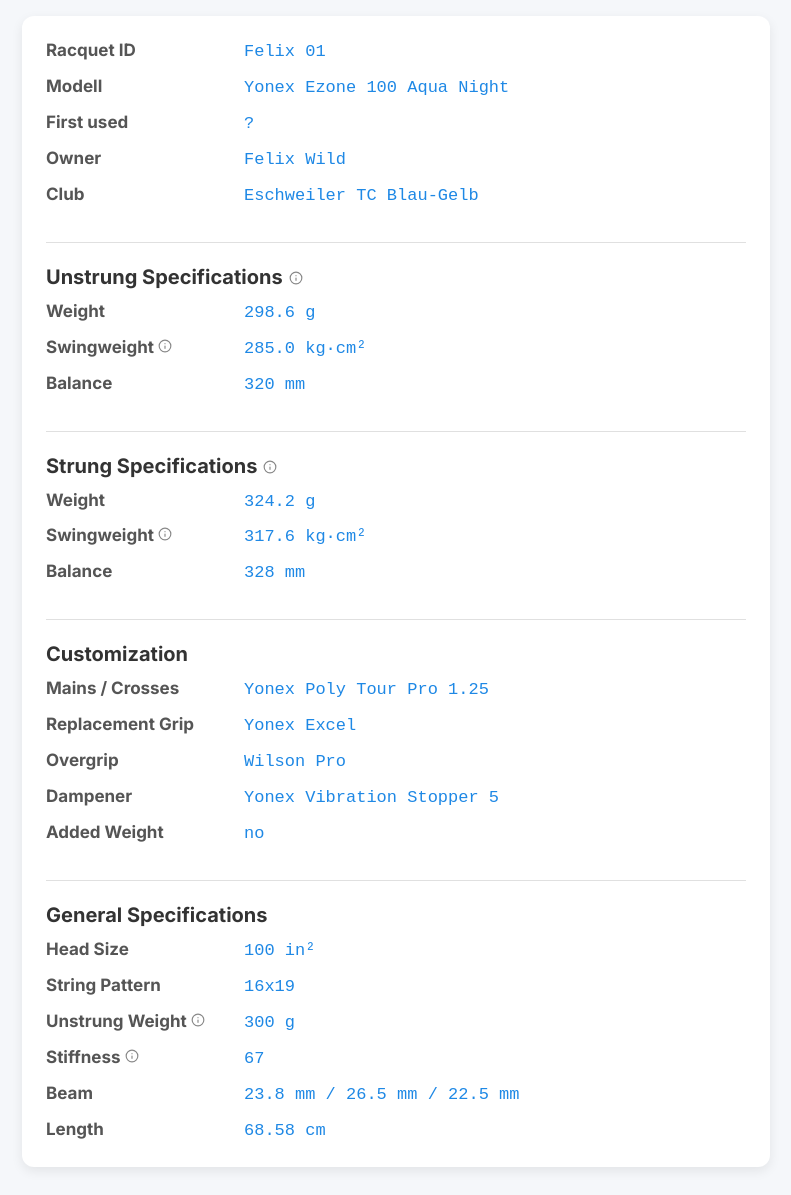
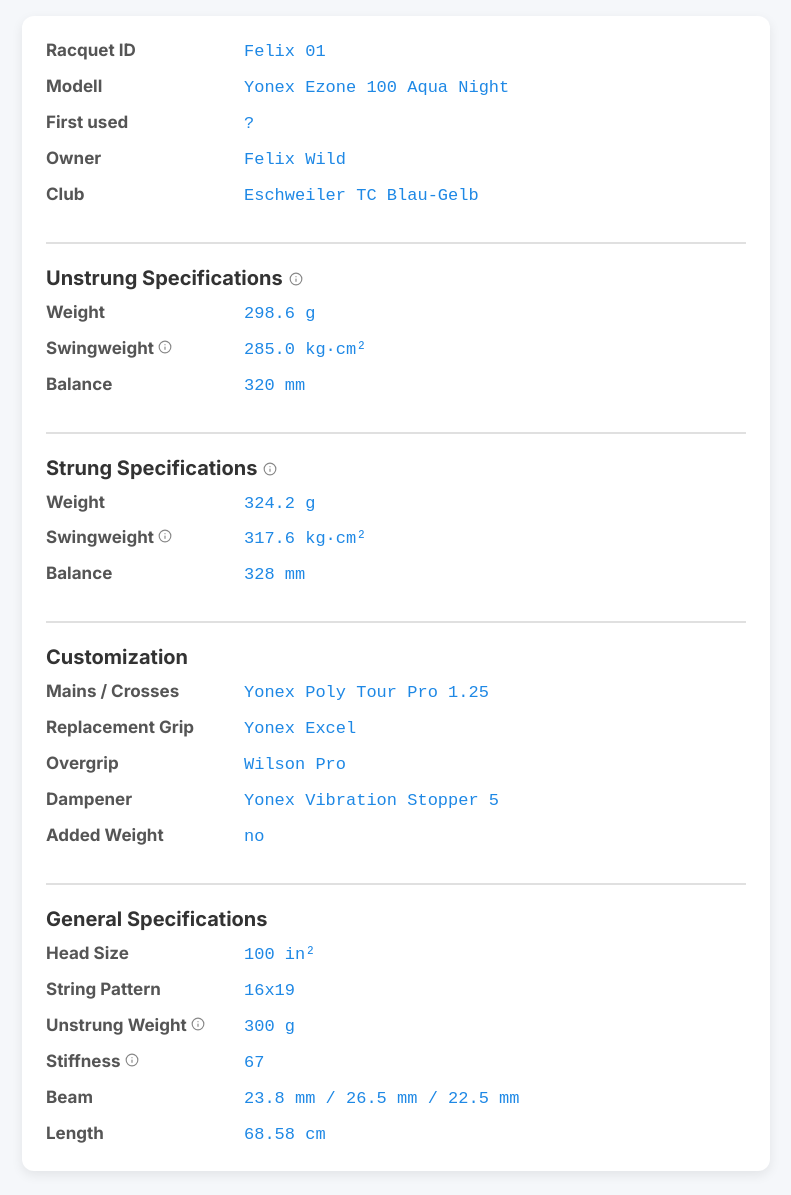
Before and after one commit to stringsmatter/Info, a Jekyll site: the page built from FW01/index.html, in a window 1280 px wide. Shown: the whole page, without its empty margins (244-1035 px from the left). Built offline with Jekyll 4.4.1, drawn with Linux system fonts in a browser that asks for light colours.

Commit message:
Update racquet.html

```diff
--- a/_layouts/racquet.html
+++ b/_layouts/racquet.html
@@ -42,7 +42,7 @@
 
     /* Trennlinien zwischen Sections */
     .spec-card section + section{
-      border-top: 1px solid rgba(0,0,0,0.12);
+      border-top: 2px solid rgba(0,0,0,0.12);
     }
 
     /* H2 ohne linken Balken */
```
